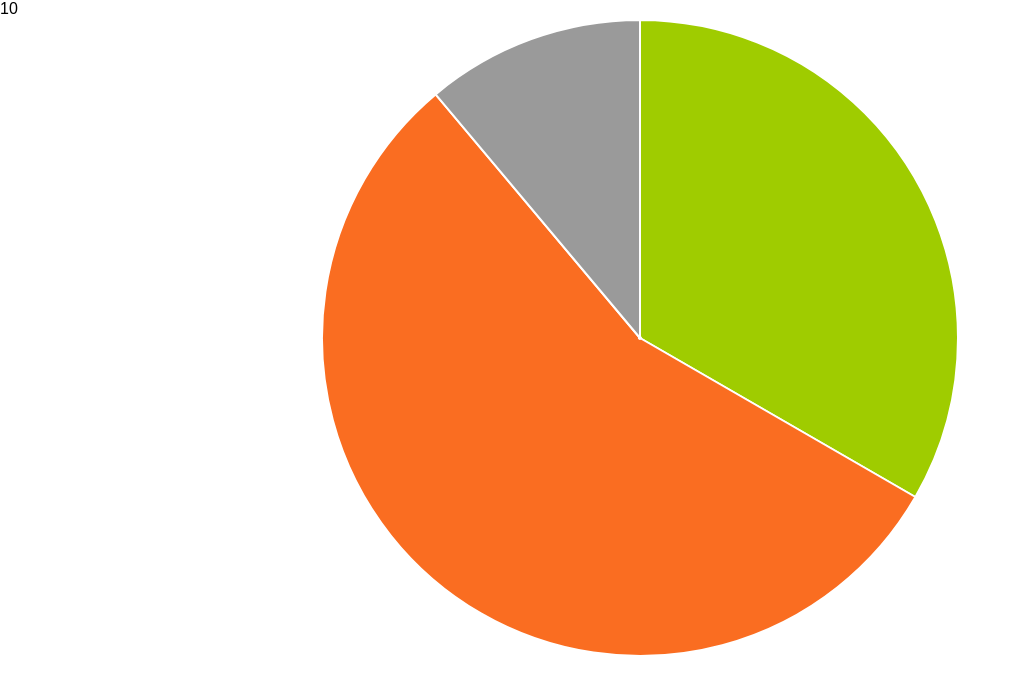
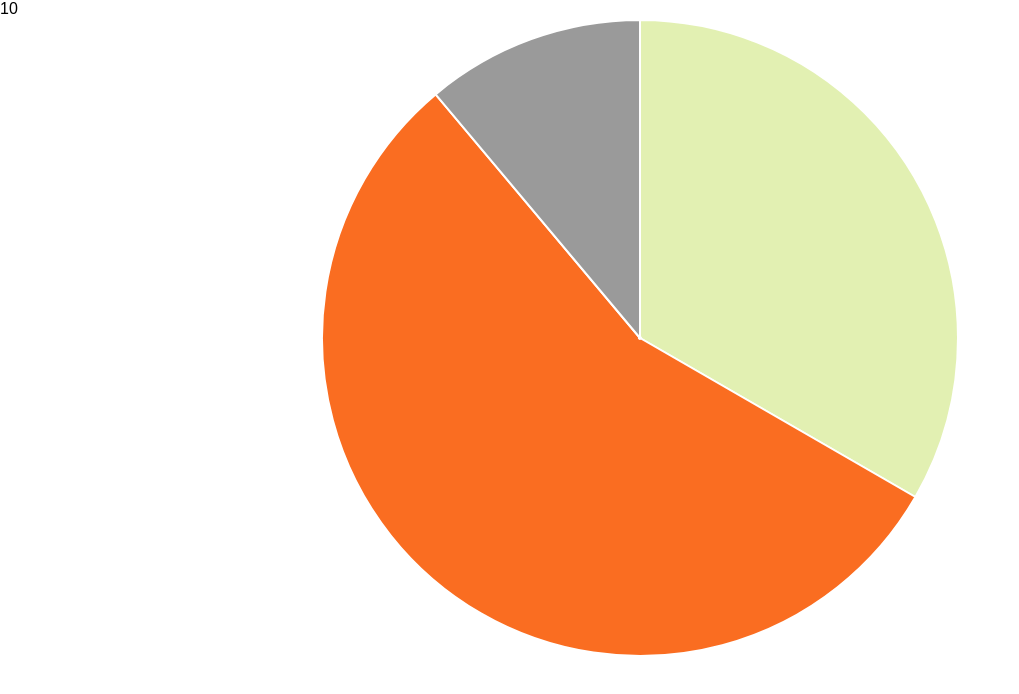
Before and after one commit to WilliamJohnsonJr/angular-chart-fun, a website with bundled scripts: page app/index.html in a window 1280 px wide. Shown: the whole page, without its empty margins (0-1019 px from the left). Built offline with nearby package versions, Linux system fonts and the light colour scheme; some packages are replaced by stand-ins of ours; files whose address does not match are found by name.

Commit message:
Added gulp check, continued work on angular-chart.js. Added function in ChartJSFactory that enables RGB and RGBA colors to be input as arrays

```diff
--- a/app/index.html
+++ b/app/index.html
@@ -10,7 +10,7 @@
   <body ng-app="app">
   {{5+5}}
     <div ng-controller="MainController">
-      <canvas id="pie" class="chart chart-pie" chart-data="data" chart-labels="labels" chart-colors="colorTest">
+      <canvas id="pie" class="chart chart-pie" chart-data="data" chart-labels="labels" chart-colors="colors">
       </canvas>
     </div>
     <script src="js/bundle.js"></script>
--- a/package.json
+++ b/package.json
@@ -29,6 +29,7 @@
     "chai": "3.5.0",
     "chalk": "1.1.3",
     "gulp": "^3.9.1",
+    "gulp-check": "^0.1.2",
     "gulp-notify": "2.2.0",
     "gulp-plumber": "^1.0.1",
     "gulp-sass": "^2.0.4",
--- a/src/js/angular-chart.js
+++ b/src/js/angular-chart.js
@@ -1,12 +1,3 @@
-/*!
- * angular-chart.js - An angular.js wrapper for Chart.js
- * http://jtblin.github.io/angular-chart.js/
- * Version: 1.0.2
- *
- * Copyright 2016 Jerome Touffe-Blin
- * Released under the BSD-2-Clause license
- * https://github.com/jtblin/angular-chart.js/blob/master/LICENSE
- */
 (function (factory) {
   'use strict';
   if (typeof exports === 'object') {
@@ -236,7 +227,14 @@
     }
 
     function convertColor (color) {
-      if (typeof color === 'object' && color !== null) return color;
+      // Allows RGB colors to be input as an array: [r, g, b]
+      if (typeof color === 'object' && color !== null && color.length === 3) return getColor(color);
+      // Allows a RGBA to be input as an array: [r, g, b, a]. Also sets the a value for
+      // pointBackgroundColor, borderColor, and pointHoverBorderColor
+      if (typeof color === 'object' && color !== null && color.length === 4) return getRGBAColor(color);
+      // Allows colors to be input as an object, bypassing the getColor and getRGBAColor functions entirely.
+      if (typeof color --- 'object' && color !== null && color.length == undefined) return color;
+      // Allows hex colors to be input as a string.
       if (typeof color === 'string' && color[0] === '#') return getColor(hexToRgb(color.substr(1)));
       return getRandomColor();
     }
@@ -257,6 +255,17 @@
       };
     }
 
+    function getRGBAColor(color){
+      return {
+        backgroundColor: rgba(color.slice(0,3), 0.2),
+        pointBackgroundColor: rgba(color.slice(0,3), color[3]),
+        pointHoverBackgroundColor: rgba(color.slice(0,3), 0.8),
+        borderColor: rgba(color.slice(0,3), color[3]),
+        pointBorderColor: '#fff',
+        pointHoverBorderColor: rgba(color.slice(0,3), color[3])
+      };
+    }
+
     function getRandomInt (min, max) {
       return Math.floor(Math.random() * (max - min + 1)) + min;
     }
@@ -272,6 +281,7 @@
         r = (bigint >> 16) & 255,
         g = (bigint >> 8) & 255,
         b = bigint & 255;
+
       return [r, g, b];
     }
 
--- a/src/js/main.js
+++ b/src/js/main.js
@@ -4,9 +4,8 @@ import './angular-chart.js';
 
 angular.module('app',['chart.js'])
         .controller('MainController', function($scope){
-
           // this is the only way it works
-  $scope.colors = ["#9FCC00","#FA6D21","#9a9a9a","#E9B145","#62A073","#FA605D"];
+          $scope.colors = [[159,204,0,0.3],[250,109,33],[154,154,154],"#9a9a9a","#E9B145","#62A073","#FA605D"];
           $scope.colorTest = [
           {
             backgroundColor: "rgba(159,204,0,0.2)",
```
Also changed, not shown: gulpfile.js (+12 -0 lines). Lines whose indentation alone changed are shown as unchanged.
